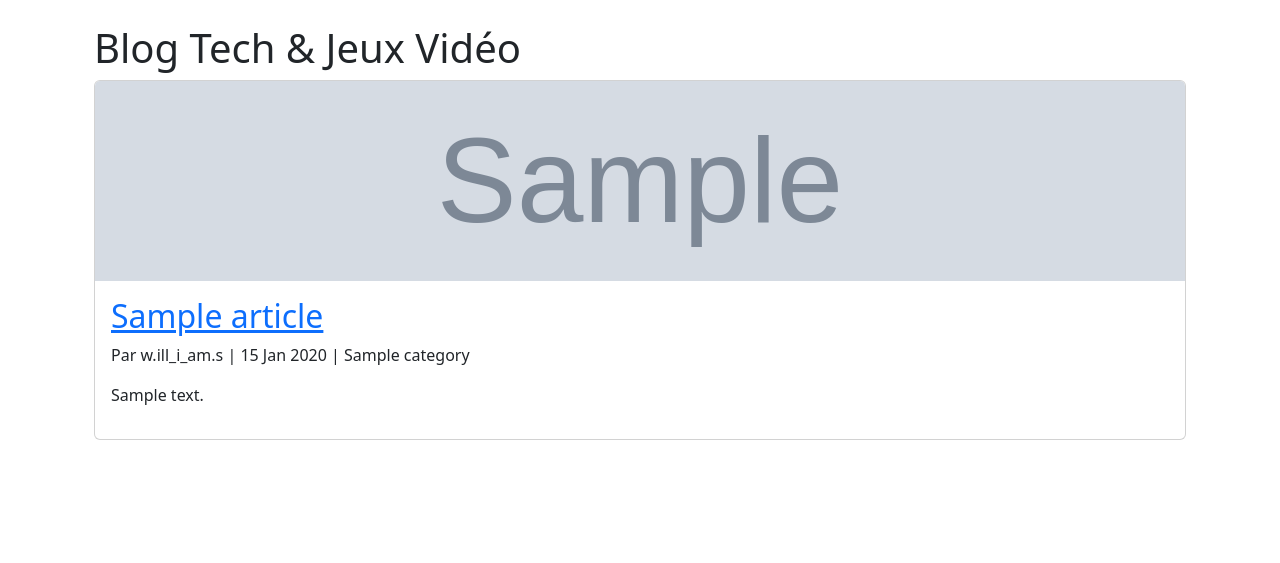
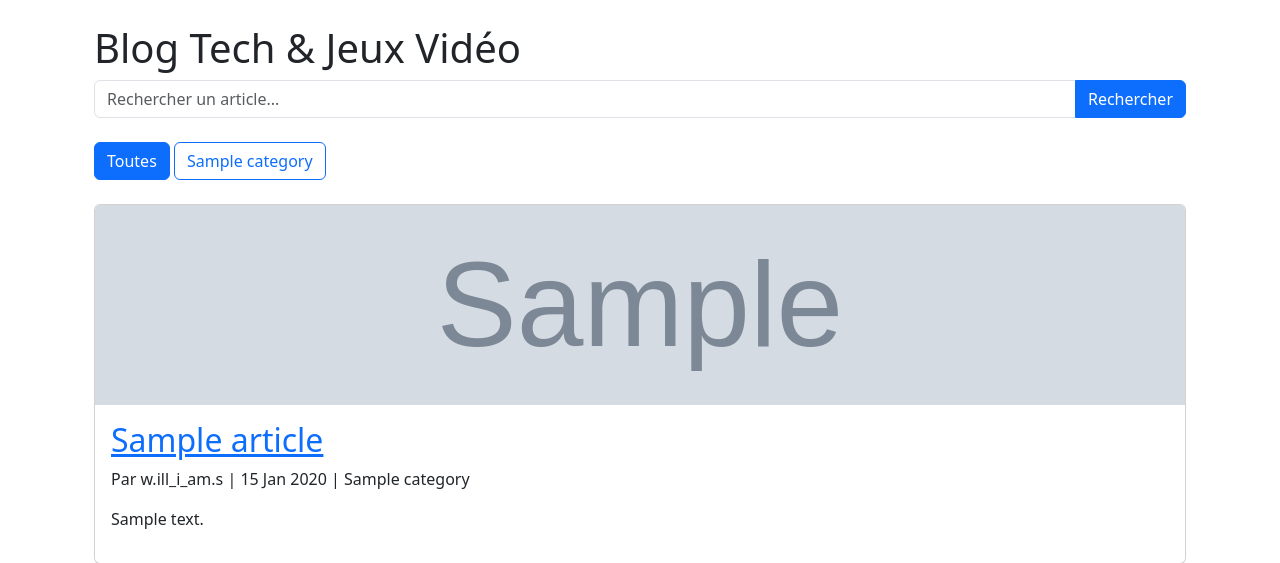
Before and after one commit to WilliamsLenkeu/blogTech, a Django app: page / in a window 1280 px wide. Shown: the part 56-619 px from the top of the page. Run offline with Django 5.2, Linux system fonts and the light colour scheme; data comes from the database, SQL or seed files in the repository; tables that the repository leaves empty hold one stand-in row (values such as "Sample post"); grey boxes marked "Sample" are stand-in pictures; parts of the project's set-up code (start-up, migrations or seed data) failed here and were passed over.

Commit message:
Ajout de la recherche et du filtrage par catégorie dans la liste des articles. Implémentation de la pagination pour afficher 10 articles par page. Mise à jour du template pour inclure une barre de recherche et des boutons de filtrage. Amélioration de l'affichage des articles et gestion des cas où aucun article n'est trouvé.

```diff
--- a/articles/templates/articles/article_list.html
+++ b/articles/templates/articles/article_list.html
@@ -2,10 +2,30 @@
 {% block content %}
 <div class="container my-4">
     <h1>Blog Tech & Jeux Vidéo</h1>
+
+    <!-- Barre de recherche -->
+    <form method="get" class="mb-4">
+        <div class="input-group">
+            <input type="text" name="q" class="form-control" placeholder="Rechercher un article..." value="{{ query }}">
+            <button type="submit" class="btn btn-primary">Rechercher</button>
+        </div>
+    </form>
+
+    <!-- Filtrage par catégories -->
+    <div class="mb-4">
+        <a href="{% url 'article_list' %}" class="btn btn-outline-primary {% if not selected_category %}active{% endif %}">Toutes</a>
+        {% for category in categories %}
+            <a href="{% url 'article_list' %}?category={{ category.slug }}" class="btn btn-outline-primary {% if selected_category == category.slug %}active{% endif %}">{{ category.name }}</a>
+        {% endfor %}
+    </div>
+
+    <!-- Bouton pour créer un article -->
     {% if user.is_authenticated %}
         <a href="{% url 'article_create' %}" class="btn btn-primary mb-3">Créer un article</a>
     {% endif %}
-    {% for article in articles %}
+
+    <!-- Liste des articles -->
+    {% for article in page_obj %}
         <div class="card mb-3">
             {% if article.image %}
                 <img src="{{ article.image.url }}" class="card-img-top" alt="{{ article.title }}" style="max-height: 200px; object-fit: cover;">
@@ -17,7 +37,30 @@
             </div>
         </div>
     {% empty %}
-        <p>Aucun article pour le moment.</p>
+        <p>Aucun article trouvé.</p>
     {% endfor %}
+
+    <!-- Pagination -->
+    {% if page_obj.has_other_pages %}
+        <nav aria-label="Page navigation">
+            <ul class="pagination">
+                {% if page_obj.has_previous %}
+                    <li class="page-item">
+                        <a class="page-link" href="?page={{ page_obj.previous_page_number }}{% if query %}&q={{ query }}{% endif %}{% if selected_category %}&category={{ selected_category }}{% endif %}">Précédent</a>
+                    </li>
+                {% endif %}
+                {% for num in page_obj.paginator.page_range %}
+                    <li class="page-item {% if page_obj.number == num %}active{% endif %}">
+                        <a class="page-link" href="?page={{ num }}{% if query %}&q={{ query }}{% endif %}{% if selected_category %}&category={{ selected_category }}{% endif %}">{{ num }}</a>
+                    </li>
+                {% endfor %}
+                {% if page_obj.has_next %}
+                    <li class="page-item">
+                        <a class="page-link" href="?page={{ page_obj.next_page_number }}{% if query %}&q={{ query }}{% endif %}{% if selected_category %}&category={{ selected_category }}{% endif %}">Suivant</a>
+                    </li>
+                {% endif %}
+            </ul>
+        </nav>
+    {% endif %}
 </div>
 {% endblock %}
--- a/articles/views.py
+++ b/articles/views.py
@@ -1,15 +1,46 @@
 from django.shortcuts import render, redirect, get_object_or_404
 from django.contrib.auth.decorators import login_required
 from django.contrib import messages
+from django.core.paginator import Paginator
 import markdown
 from .models import Article, Category, Comment
 from .forms import ArticleForm, CommentForm
+from django.db.models import Q
 
 def article_list(request):
+    # Récupérer les paramètres GET pour la recherche et le filtrage
+    query = request.GET.get('q', '')
+    category_slug = request.GET.get('category', '')
+
+    # Récupérer tous les articles
     articles = Article.objects.all().order_by('-created_at')
+
+    # Filtrer par catégorie si spécifiée
+    if category_slug:
+        articles = articles.filter(category__slug=category_slug)
+
+    # Rechercher dans le titre ou le contenu si un terme de recherche est fourni
+    if query:
+        articles = articles.filter(Q(title__icontains=query) | Q(content__icontains=query))
+
+    # Convertir le contenu Markdown en HTML
     for article in articles:
-        article.content = markdown.markdown(article.content)  # Convertir Markdown en HTML
-    return render(request, 'articles/article_list.html', {'articles': articles})
+        article.content = markdown.markdown(article.content)
+
+    # Pagination : 10 articles par page
+    paginator = Paginator(articles, 10)
+    page_number = request.GET.get('page')
+    page_obj = paginator.get_page(page_number)
+
+    # Récupérer toutes les catégories pour le menu de filtrage
+    categories = Category.objects.all()
+
+    return render(request, 'articles/article_list.html', {
+        'page_obj': page_obj,
+        'categories': categories,
+        'query': query,
+        'selected_category': category_slug,
+    })
 
 def article_detail(request, slug):
     article = get_object_or_404(Article, slug=slug)
```
